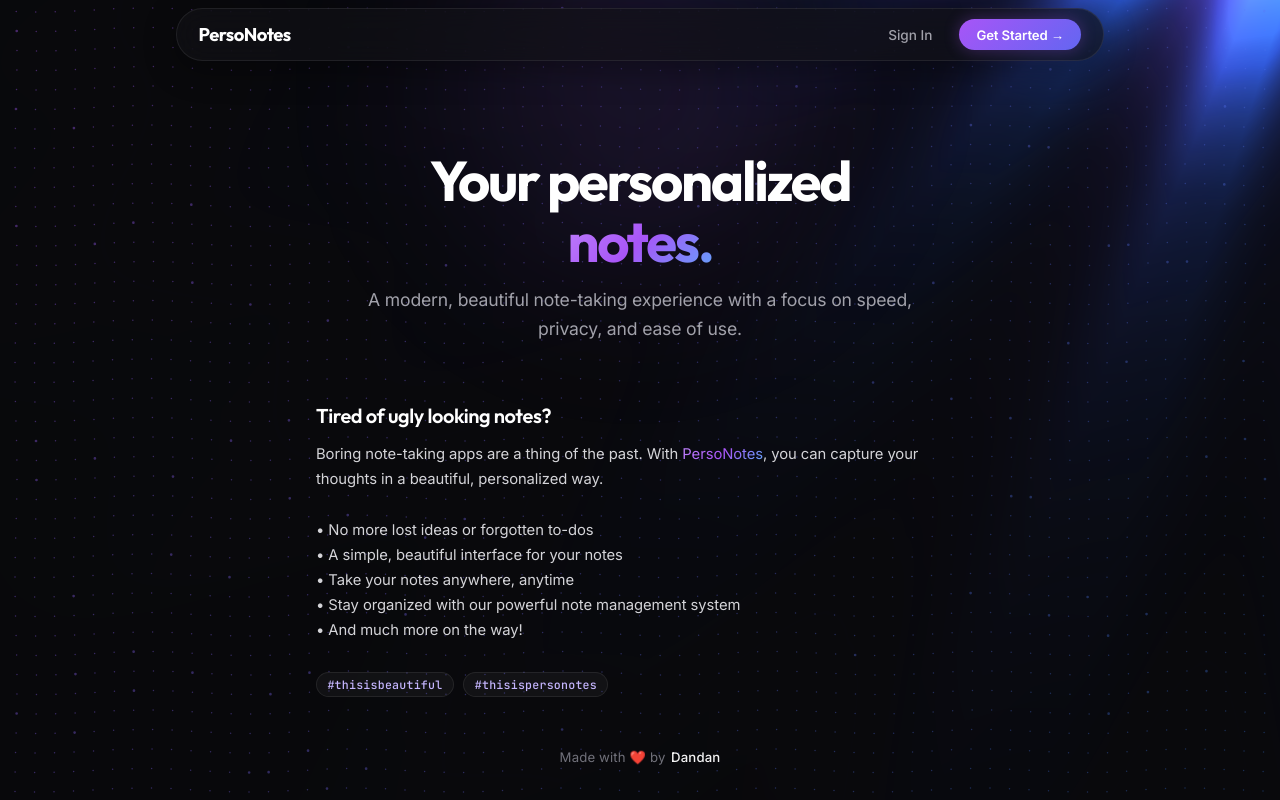
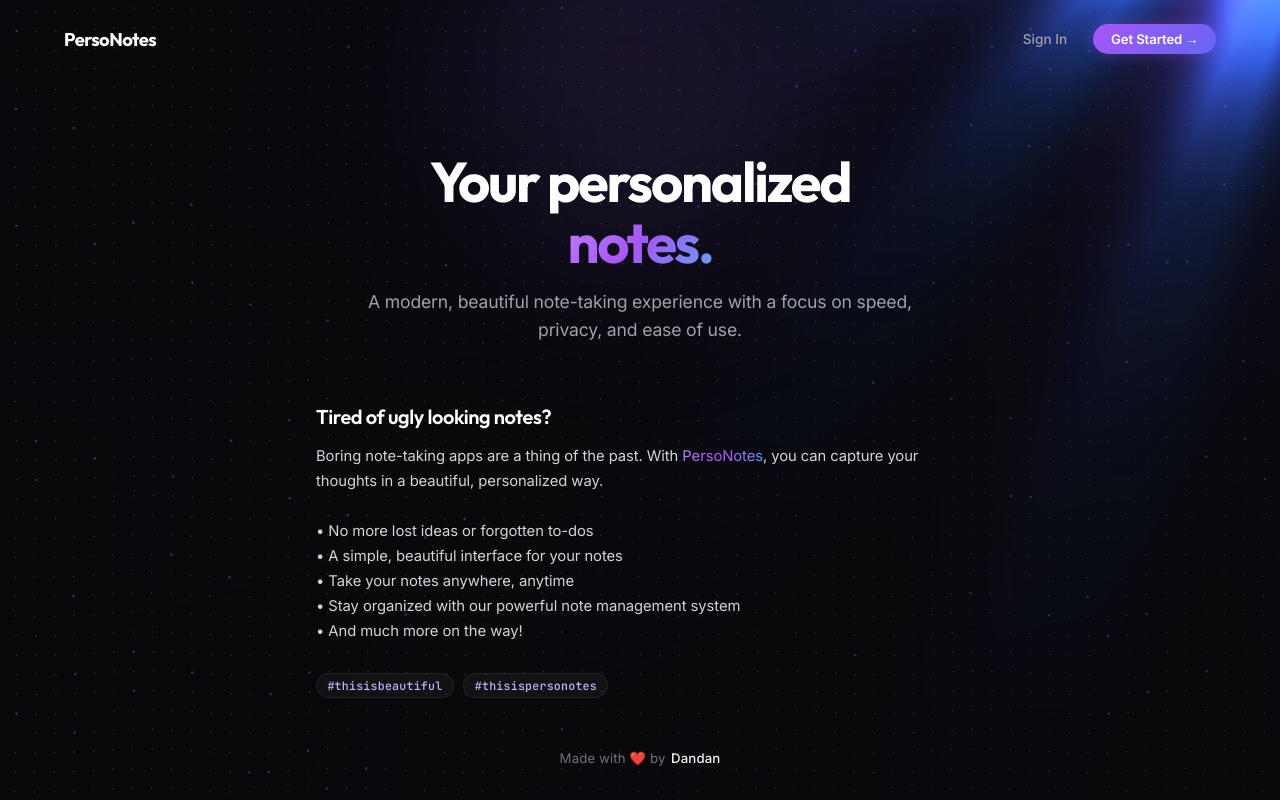
Before and after one commit to dandangerero21/personotes, a React (Vite) app in the folder frontend/: page / in a window 1280 px wide. Built offline with nearby package versions, Linux system fonts and the light colour scheme.

Commit message:
Remove navbar pill container background and borders for clean floating design

```diff
--- a/frontend/src/styles/dashboard.css
+++ b/frontend/src/styles/dashboard.css
@@ -17,13 +17,11 @@
     width: 100%;
     max-width: 1200px;
     margin: 0.5rem auto 2.5rem auto;
-    padding: 0.65rem 1.35rem;
-    background: rgba(18, 18, 22, 0.65);
-    border: 1px solid rgba(255, 255, 255, 0.08);
-    border-radius: 9999px;
-    backdrop-filter: blur(16px);
-    -webkit-backdrop-filter: blur(16px);
-    box-shadow: 0 8px 32px rgba(0, 0, 0, 0.35);
+    padding: 0.5rem 0;
+    background: transparent;
+    border: none;
+    border-radius: 0;
+    box-shadow: none;
     gap: 1.5rem;
 }
 
@@ -454,8 +452,8 @@
 @media (max-width: 640px) {
     .dashboard-nav {
         flex-direction: column;
-        border-radius: 1.5rem;
-        padding: 1rem;
+        padding: 0.5rem 0;
+        gap: 1rem;
     }
     .dashboard-search {
         max-width: 100%;
--- a/frontend/src/styles/header.css
+++ b/frontend/src/styles/header.css
@@ -1,9 +1,9 @@
 .header-wrapper {
   position: relative;
   width: 100%;
-  max-width: 960px;
-  margin: 0.5rem auto 0 auto;
-  padding: 0 1rem;
+  max-width: 1200px;
+  margin: 1rem auto 0 auto;
+  padding: 0 1.5rem;
   z-index: 100;
 }
 
@@ -11,19 +11,16 @@
   display: flex;
   align-items: center;
   justify-content: space-between;
-  padding: 0.65rem 1.35rem;
-  background: rgba(18, 18, 22, 0.65);
-  backdrop-filter: blur(16px);
-  -webkit-backdrop-filter: blur(16px);
-  border: 1px solid rgba(255, 255, 255, 0.08);
-  border-radius: 9999px;
-  box-shadow: 0 8px 32px rgba(0, 0, 0, 0.35);
-  transition: border-color 0.2s ease, box-shadow 0.2s ease;
+  padding: 0.5rem 0;
+  background: transparent;
+  border: none;
+  border-radius: 0;
+  box-shadow: none;
 }
 
 .header:hover {
-  border-color: rgba(255, 255, 255, 0.14);
-  box-shadow: 0 8px 32px rgba(0, 0, 0, 0.5), 0 0 20px rgba(168, 85, 247, 0.08);
+  border: none;
+  box-shadow: none;
 }
 
 .logo {
```
